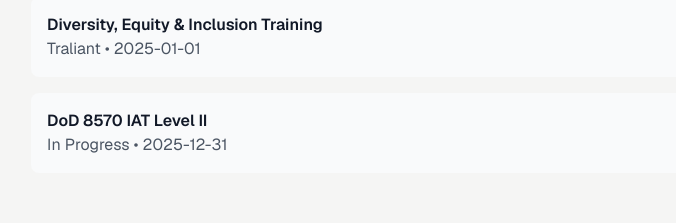
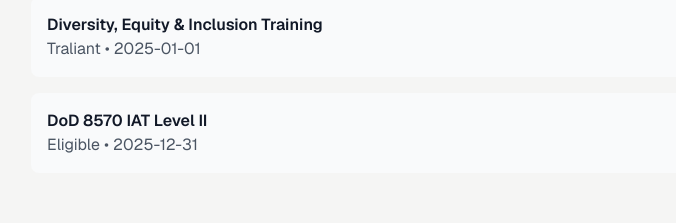
Before and after one commit to macfarley/sitesbymac-pofessional-profile, a Next.js app: page /about in a window 1280 px wide. Shown: the part 6300-6523 px from the top of the page, without its empty margins (177-853 px from the left). Built offline with nearby package versions, Linux system fonts and the light colour scheme.

Commit message:
fix: Update DoD 8570 IAT Level II certification from 'In Progress' to 'Eligible'

```diff
--- a/src/data/resume.ts
+++ b/src/data/resume.ts
@@ -190,8 +190,8 @@ export const certifications: Certification[] = [
   {
     id: 'dod-8570-iat',
     name: 'DoD 8570 IAT Level II',
-    issuer: 'In Progress',
-    issueDate: '2025-12-31' // Future date for in-progress
+    issuer: 'Eligible',
+    issueDate: '2025-12-31' // Future date for eligibility
   }
 ];
 
```
